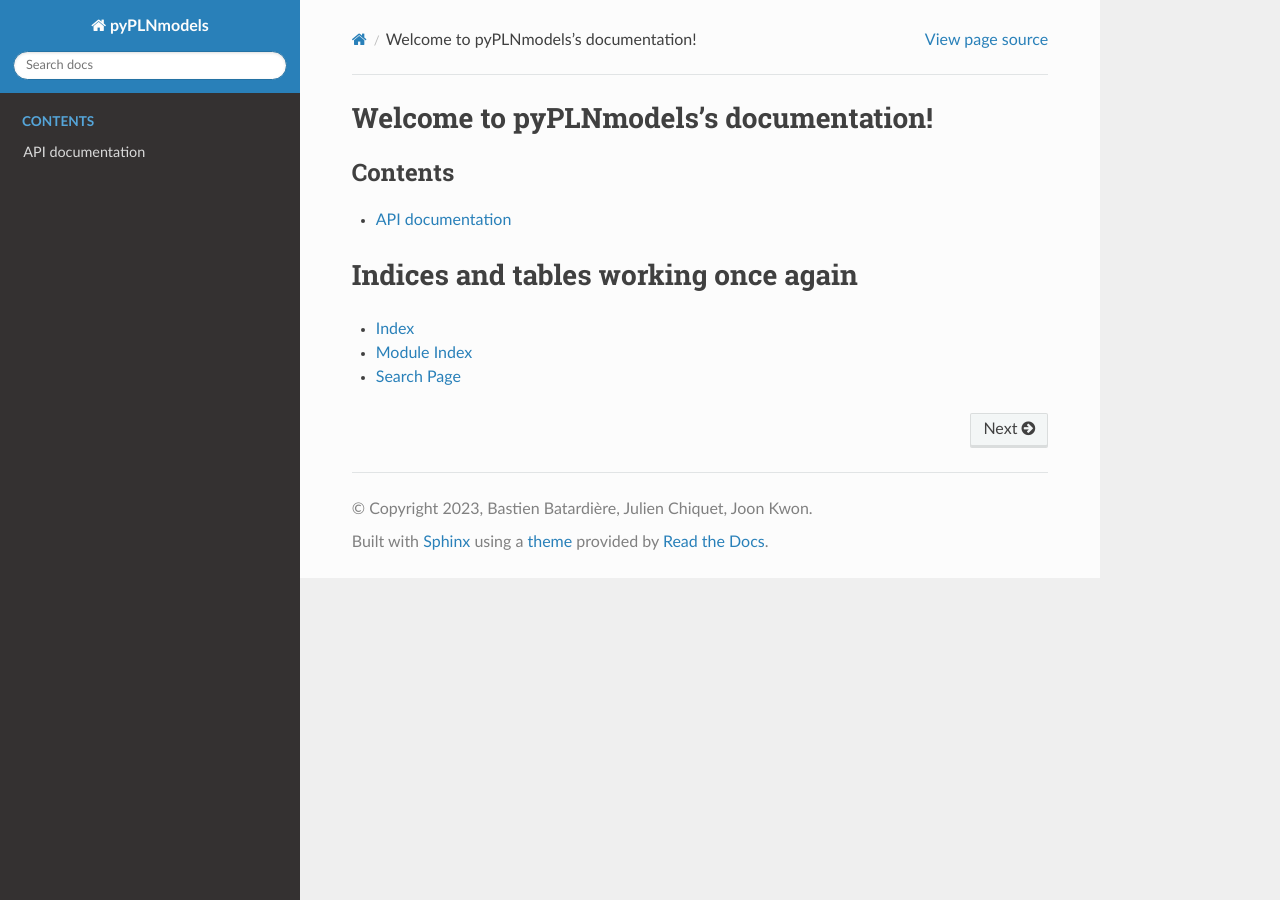
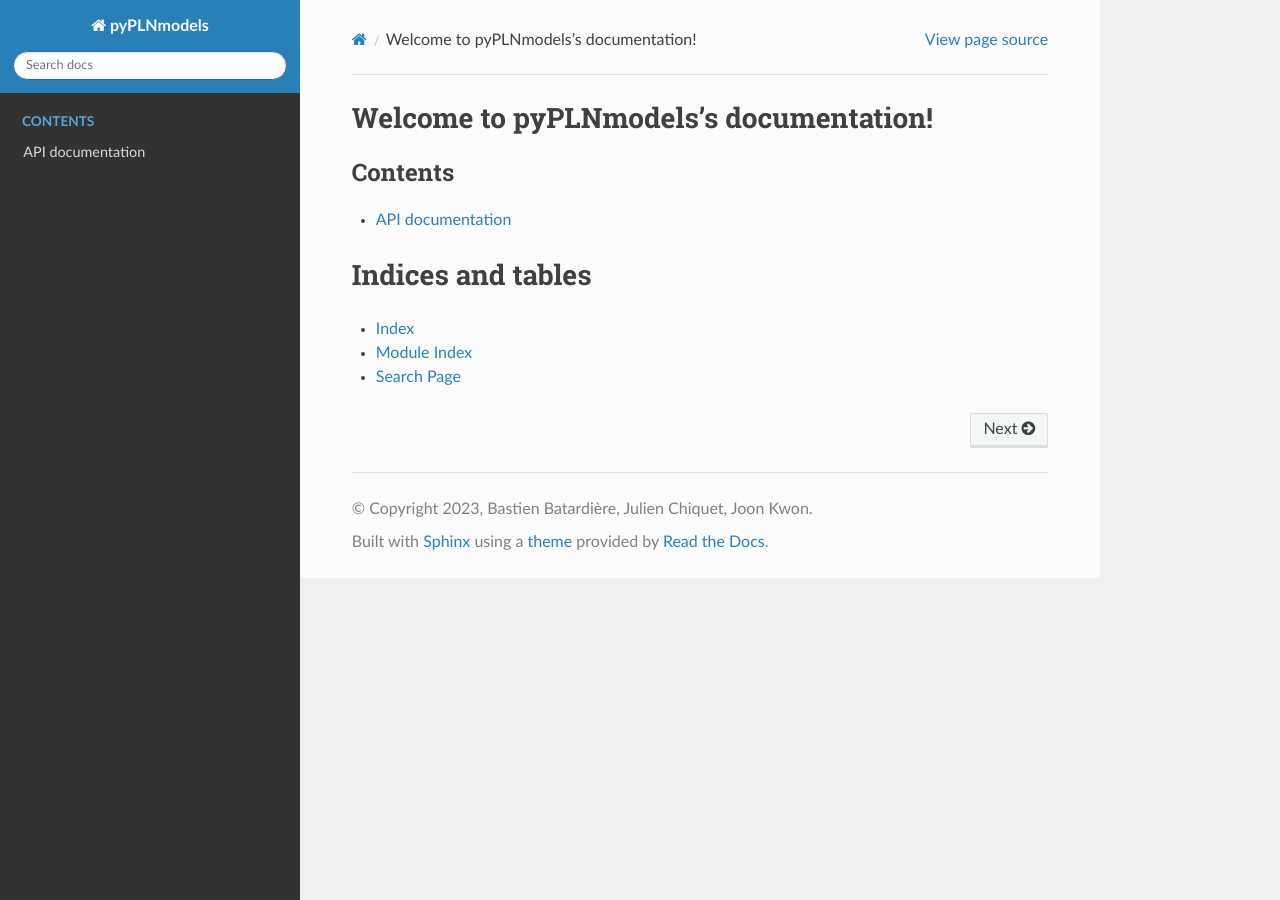
Before and after one commit to PLN-team/pyPLNmodels, a Sphinx documentation site: the page built from docs/source/index.rst, in a window 1280 px wide. Built offline with Sphinx 7.4.7 and the Read the Docs theme 2.0.0, drawn with Linux system fonts in a browser that asks for light colours.

```diff
--- a/docs/source/conf.py
+++ b/docs/source/conf.py
@@ -12,6 +12,7 @@
 #
 import os
 import sys
+from importlib.metadata import version
 
 sys.path.insert(0, os.path.abspath("../../"))
 # -- Project information -----------------------------------------------------
@@ -21,8 +22,8 @@ copyright = "2023, Bastien Batardière, Julien Chiquet, Joon Kwon"
 author = "Bastien Batardière, Julien Chiquet, Joon Kwon"
 
 # The full version, including alpha/beta/rc tags
-release = "0.0.15"
-
+release = version(project)
+version = release
 
 # -- General configuration ---------------------------------------------------
 
--- a/docs/source/index.rst
+++ b/docs/source/index.rst
@@ -13,8 +13,8 @@ Welcome to pyPLNmodels's documentation!
    ./module.rst
 
 
-Indices and tables working once again
-=====================================
+Indices and tables
+==================
 
 * :ref:`genindex`
 * :ref:`modindex`
```
Also changed, not shown: 1 other file.
